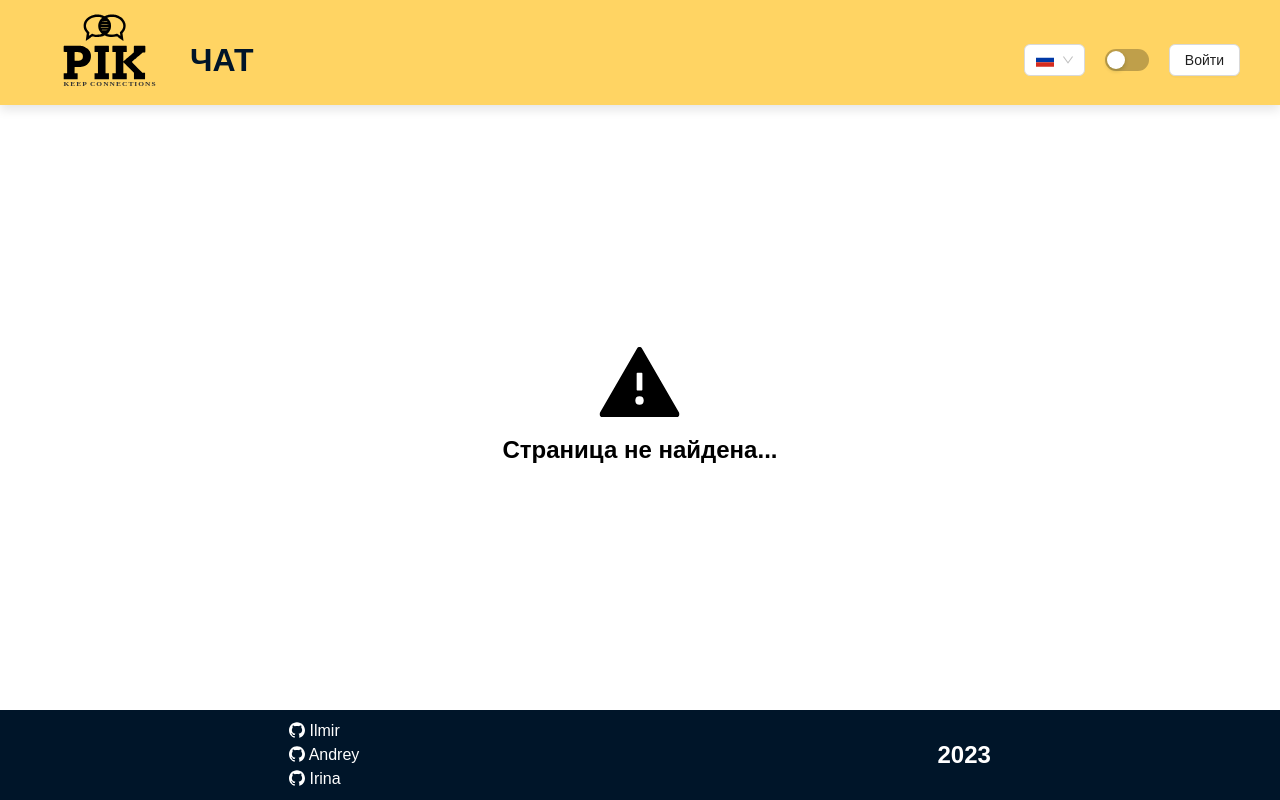
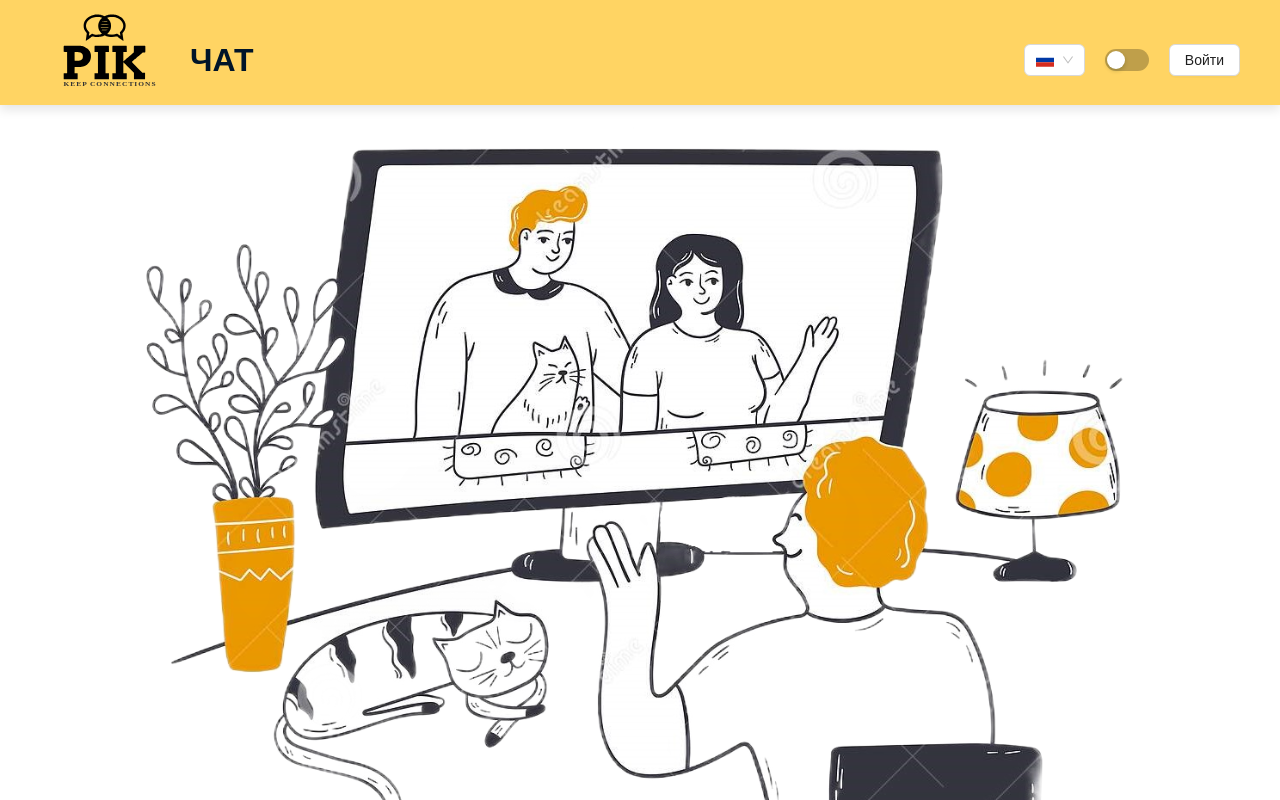
Before and after one commit to h1stil/video-chat, a React (Create React App) app: page /video in a window 1280 px wide. Built offline with nearby package versions, Linux system fonts and the light colour scheme.

Commit message:
feat: video page new version

```diff
--- a/src/App.tsx
+++ b/src/App.tsx
@@ -7,6 +7,7 @@
 import Page404 from "./pages/Page404";
 import StartPage from "./pages/StartPage";
 import MainPage from "./modules/MainPage/MainPage";
+import Video from "./pages/video";
 
 function App() {
   return (
@@ -18,6 +19,7 @@
           <Route path="/login" element={<Login />} />
           <Route path="/register" element={<Register />} />
           <Route path="/im" element={<MainPage />} />
+          <Route path="/video" element={<Video />} />
           <Route path="*" element={<Page404 />} />
         </Routes>
       </div>
--- /dev/null
+++ b/src/pages/video.tsx
@@ -0,0 +1,11 @@
+import "./video.css";
+
+const Video = () => {
+  return (
+    <div>
+      <img className="startpage__pic" src="../../../001.png"></img>
+    </div>
+  );
+};
+
+export default Video;
```
Also changed, not shown: src/pages/video.css (added).
